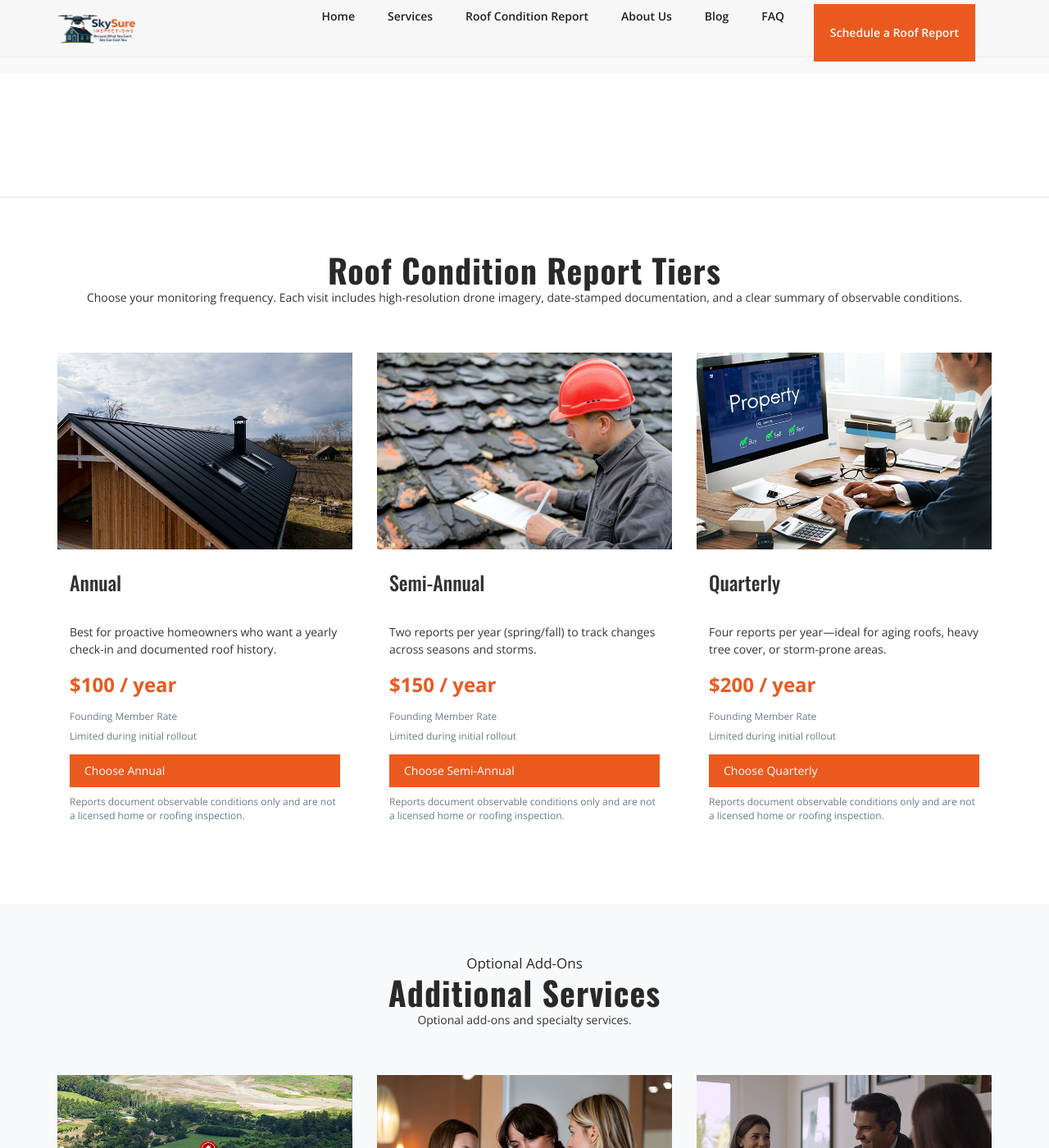
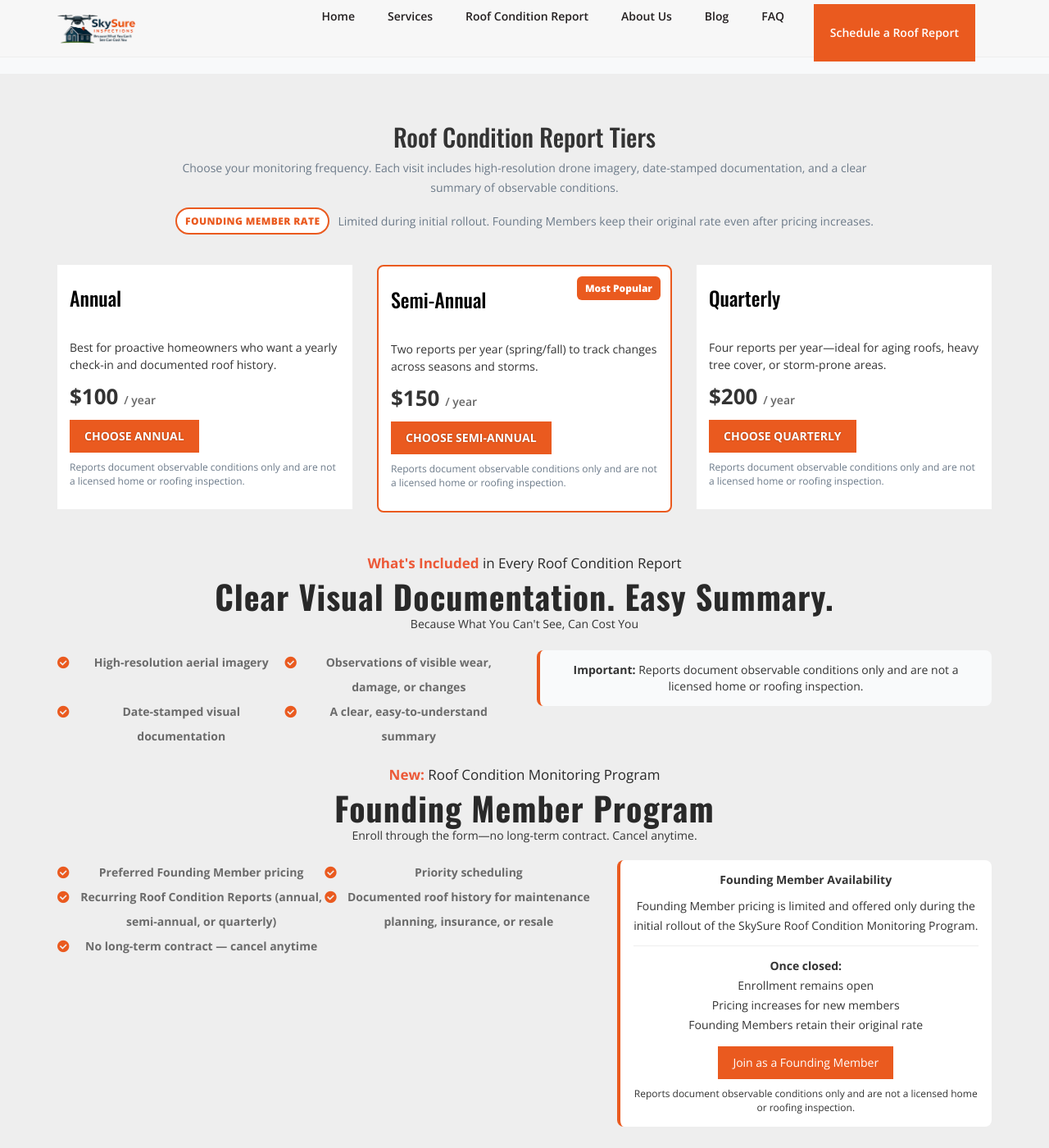
Before and after one commit to ahdworsky/Test, a Jekyll site: the page index.html, which Jekyll copies as it is, in a window 1280 px wide and 1400 px high, scrolled down 525 px. Shown: the whole window at 82% size. Built offline with Jekyll 4.4.1, drawn with Linux system fonts in a browser that asks for light colours; nearby versions of some CDN libraries; library files that are not in the unit come from our copies; some of the changed text lies outside the part shown.

Commit message:
Add files via upload

```diff
--- a/index.html
+++ b/index.html
@@ -468,108 +468,156 @@ body.noscroll{overflow:hidden!important;}
 </div>
 </section>
 
-<!--Roof Condition Report Tiers start-->
-<div id="services" style="padding: 60px 0; background: white; margin-top: 150px; border-top: 1px solid #e0e0e0;">
+<div class="service-wrap" id="services">
 <div class="container">
-<div class="title">
-  <span></span>
-  <h2 style="margin-top:6px;">Roof Condition Report Tiers</h2>
-  <p>Choose your monitoring frequency. Each visit includes high-resolution drone imagery, date-stamped documentation, and a clear summary of observable conditions.</p>
+<h2>Roof Condition Report <span>Tiers</span></h2>
+<p class="sub" style="max-width:860px;margin:0 auto 12px;color:#6c7a89;">Choose your monitoring frequency. Each visit includes high-resolution drone imagery, date-stamped documentation, and a clear summary of observable conditions.</p>
+<div class="founding-inline"><span class="founding-badge">Founding Member Rate</span><span class="founding-text">Limited during initial rollout. Founding Members keep their original rate even after pricing increases.</span></div>
+<ul class="row serviceList tierList">
+  <li class="report-card col-md-4 col-sm-6" tabindex="0">
+    <div class="service-details tier-card">
+      <h3><a href="javascript:void(0)">Annual</a></h3>
+      <p>Best for proactive homeowners who want a yearly check-in and documented roof history.</p>
+      <p class="tier-price"><b>$100</b> <span class="tier-cycle">/ year</span></p>
+      <div class="readmore"><a class="js-open-appt" href="#" data-service="Annual Roof Condition Report (Founding Member Rate)">Choose Annual</a></div>
+      <p class="disclaimer-mini">Reports document observable conditions only and are not a licensed home or roofing inspection.</p>
     </div>
+  </li>
 
-<div class="row">
-  <div class="col-md-4">
-    <ul class="serviceList">
-      <li class="report-card">
-        <div class="service-image"><img class="ri" loading="lazy" alt="Annual Roof Condition Report" src="images/one.jpg"/ data-src="images/one.jpg"></div>
-        <div class="service-details">
-          <h3>Annual</h3>
-          <p>Best for proactive homeowners who want a yearly check-in and documented roof history.</p>
-          <p style="font-size: 24px; font-weight: 700; color: #ea5a1f; margin: 15px 0;">$100 / year</p>
-          <p style="font-size: 12px; color: #6c7a89;">Founding Member Rate<br>Limited during initial rollout</p>
-          <a class="js-open-appt" href="#">Choose Annual</a>
+  <li class="report-card col-md-4 col-sm-6" tabindex="0">
+    <div class="service-details tier-card tier-popular">
+      <div class="tier-badge">Most Popular</div>
+      <h3><a href="javascript:void(0)">Semi-Annual</a></h3>
+      <p>Two reports per year (spring/fall) to track changes across seasons and storms.</p>
+      <p class="tier-price"><b>$150</b> <span class="tier-cycle">/ year</span></p>
+      <div class="readmore"><a class="js-open-appt" href="#" data-service="Semi-Annual Roof Condition Report (Founding Member Rate)">Choose Semi-Annual</a></div>
+      <p class="disclaimer-mini">Reports document observable conditions only and are not a licensed home or roofing inspection.</p>
+    </div>
+  </li>
+
+  <li class="report-card col-md-4 col-sm-6" tabindex="0">
+    <div class="service-details tier-card">
+      <h3><a href="javascript:void(0)">Quarterly</a></h3>
+      <p>Four reports per year—ideal for aging roofs, heavy tree cover, or storm-prone areas.</p>
+      <p class="tier-price"><b>$200</b> <span class="tier-cycle">/ year</span></p>
+      <div class="readmore"><a class="js-open-appt" href="#" data-service="Quarterly Roof Condition Report (Founding Member Rate)">Choose Quarterly</a></div>
       <p class="disclaimer-mini">Reports document observable conditions only and are not a licensed home or roofing inspection.</p>
     </div>
   </li>
 </ul>
+
+<!-- What's Included + Founding Members -->
+<section class="included-wrap" id="included" style="padding:25px 0 10px 0;">
+  <div class="title" style="margin-bottom:20px;">
+    <span><strong>What's Included</strong> in Every Roof Condition Report</span>
+    <h2 style="margin-top:6px;">Clear Visual Documentation. Easy Summary.</h2>
+    <p>Because What You Can't See, Can Cost You</p>
   </div>
-  <div class="col-md-4">
-    <ul class="serviceList">
-      <li class="report-card">
-        <div class="service-image"><img class="ri" loading="lazy" src="images/two.jpg" alt="Semi-Annual Roof Condition Report"/ data-src="images/two.jpg"></div>
+
+  <div class="row">
+    <div class="col-md-6">
+      <ul class="about-service" style="margin-top:0;">
+        <li>High-resolution aerial imagery</li>
+        <li>Observations of visible wear, damage, or changes</li>
+        <li>Date-stamped visual documentation</li>
+        <li>A clear, easy-to-understand summary</li>
+      </ul>
+    </div>
+    <div class="col-md-6">
+      <div class="notice-box">
+        <strong>Important:</strong>
+        Reports document observable conditions only and are not a licensed home or roofing inspection.
+      </div>
+    </div>
+  </div>
+</section>
+
+<section id="founding" style="padding:10px 0 30px 0;">
+  <div class="title" style="margin-bottom:18px;">
+    <span><strong>New:</strong> Roof Condition Monitoring Program</span>
+    <h2 style="margin-top:6px;">Founding Member Program</h2>
+    <p>Enroll through the form—no long-term contract. Cancel anytime.</p>
+  </div>
+
+  <div class="row">
+    <div class="col-md-7">
+      <ul class="about-service" style="margin-top:0;">
+        <li>Preferred Founding Member pricing</li>
+        <li>Priority scheduling</li>
+        <li>Recurring Roof Condition Reports (annual, semi-annual, or quarterly)</li>
+        <li>Documented roof history for maintenance planning, insurance, or resale</li>
+        <li>No long-term contract — cancel anytime</li>
+      </ul>
+    </div>
+    <div class="col-md-5">
+      <div class="notice-box" style="background:#fff;">
+        <strong>Founding Member Availability</strong>
+        <p style="margin-top:10px;">
+          Founding Member pricing is limited and offered only during the initial rollout of the SkySure Roof Condition Monitoring Program.
+        </p>
+        <hr style="margin:12px 0;">
+        <p style="margin:0;">
+          <strong>Once closed:</strong><br>
+          Enrollment remains open<br>
+          Pricing increases for new members<br>
+          Founding Members retain their original rate
+        </p>
+        <div style="margin-top:14px;">
+          <a class="js-open-appt" href="#" data-service="Founding Member Program (Need help choosing)">Join as a Founding Member</a>
+        </div>
+        <p class="disclaimer-mini" style="margin-top:10px;">
+          Reports document observable conditions only and are not a licensed home or roofing inspection.
+        </p>
+      </div>
+    </div>
+  </div>
+</section>
+<h2 style="margin-top:40px;">Additional <span>Services</span></h2>
+<p class="sub" style="max-width:860px;margin:0 auto 20px;color:#6c7a89;">Optional add-ons and specialty services.</p>
+<ul class="row serviceList second">
+<li class="report-card col-md-4 col-sm-6" data-action="video" data-src="images/LandSurveyFinal.mp4" tabindex="0">
+<div class="service-image"><img class="ri" loading="lazy" alt="Land Survey Flyover preview" src="images/five.jpg"/ data-src="images/five.jpg">
+<div class="hoverlink">
+<div class="icon"><a href="javascript:void(0)"><i aria-hidden="true" class="fa fa-link"></i></a><span class="tap">Tap to view</span></div>
+</div>
+<span aria-hidden="true" class="hoverhint"><span class="click">Click to view</span></span></div>
 <div class="service-details">
-          <h3>Semi-Annual</h3>
-          <p>Two reports per year (spring/fall) to track changes across seasons and storms.</p>
-          <p style="font-size: 24px; font-weight: 700; color: #ea5a1f; margin: 15px 0;">$150 / year</p>
-          <p style="font-size: 12px; color: #6c7a89;">Founding Member Rate<br>Limited during initial rollout</p>
-          <a class="js-open-appt" href="#">Choose Semi-Annual</a>
-          <p class="disclaimer-mini">Reports document observable conditions only and are not a licensed home or roofing inspection.</p>
+<h3><a href="javascript:void(0)" onclick="event.stopPropagation(); return false;">Land Survey Flyover</a></h3>
+<p>Visualize property lines, terrain, and boundaries for undeveloped or large parcels.</p>
+<p><b>Quote Required</b></p>
+<!-- <div class="readmore"><a href="#">Read More</a></div> -->
 </div>
 </li>
-    </ul>
+<li class="report-card col-md-4 col-sm-6" data-action="image" data-src="images/insurance-claim.png" tabindex="0">
+<div class="service-image"><img class="ri" loading="lazy" src="images/six.jpg" alt="Insurance claim documentation preview"/ data-src="images/six.jpg">
+<div class="hoverlink">
+<div class="icon"><a href="javascript:void(0)"><i aria-hidden="true" class="fa fa-link"></i></a><span class="tap">Tap to view</span></div>
 </div>
-  <div class="col-md-4">
-    <ul class="serviceList">
-      <li class="report-card">
-        <div class="service-image"><img class="ri" loading="lazy" src="images/three.jpg" alt="Quarterly Roof Condition Report"/ data-src="images/three.jpg"></div>
+<span aria-hidden="true" class="hoverhint"><span class="click">Click to view</span></span></div>
 <div class="service-details">
-          <h3>Quarterly</h3>
-          <p>Four reports per year—ideal for aging roofs, heavy tree cover, or storm-prone areas.</p>
-          <p style="font-size: 24px; font-weight: 700; color: #ea5a1f; margin: 15px 0;">$200 / year</p>
-          <p style="font-size: 12px; color: #6c7a89;">Founding Member Rate<br>Limited during initial rollout</p>
-          <a class="js-open-appt" href="#">Choose Quarterly</a>
-          <p class="disclaimer-mini">Reports document observable conditions only and are not a licensed home or roofing inspection.</p>
+<h3><a href="javascript:void(0)" onclick="event.stopPropagation(); return false;">Insurance Claim Documentation</a></h3>
+<p>Capture detailed roof damage imagery to support faster, smoother claim resolution.</p>
+<p><b>$150 Flat Rate</b></p>
+<!-- <div class="readmore"><a href="#">Read More</a></div> -->
+</div>
+</li>
+<li class="report-card col-md-4 col-sm-6" data-action="image" data-src="images/realtor-addon.png" tabindex="0">
+<div class="service-image"><img class="ri" loading="lazy" src="images/four.jpg" alt="Realtor marketing add-on preview"/ data-src="images/four.jpg">
+<div class="hoverlink">
+<div class="icon"><a href="javascript:void(0)"><i aria-hidden="true" class="fa fa-link"></i></a><span class="tap">Tap to view</span></div>
+</div>
+<span aria-hidden="true" class="hoverhint"><span class="click">Click to view</span></span></div>
+<div class="service-details">
+<h3><a href="javascript:void(0)" onclick="event.stopPropagation(); return false;">Realtor Marketing Add-On</a></h3>
+<p>Aerial footage to elevate your listing with dramatic views and visual clarity.</p>
+<p><b>$50 Add-On</b></p>
+<!-- <div class="readmore"><a href="#">Read More</a></div> -->
 </div>
 </li>
 </ul>
 </div>
 </div>
-</div>
-</div>
-<!--Roof Condition Report Tiers end-->
-
-<!--Additional Services start-->
-<div style="padding: 60px 0; background: #f8f9fa;">
-<div class="container">
-<div class="title">
-  <span>Optional Add-Ons</span>
-  <h2>Additional Services</h2>
-  <p>Optional add-ons and specialty services.</p>
-</div>
-
-<div class="row">
-  <ul class="serviceList">
-    <li class="report-card col-md-4 col-sm-6" data-action="video" data-src="videos/LandSurveyFinal.mp4" tabindex="0">
-      <div class="service-image"><img class="ri" loading="lazy" alt="Land Survey Flyover" src="images/five.jpg" data-src="images/five.jpg"/></div>
-      <div class="service-details">
-        <h3>Land Survey Flyover</h3>
-        <p>Visualize property lines, terrain, and boundaries for undeveloped or large parcels.</p>
-        <p style="color: #0e1f2f; font-weight: 600;">Quote Required</p>
-      </div>
-    </li>
-
-    <li class="report-card col-md-4 col-sm-6" data-action="image" data-src="images/insurance-claim.png" tabindex="0">
-      <div class="service-image"><img class="ri" loading="lazy" alt="Insurance Claim Documentation" src="images/six.jpg" data-src="images/six.jpg"/></div>
-      <div class="service-details">
-        <h3>Insurance Claim Documentation</h3>
-        <p>Capture detailed roof damage imagery to support faster, smoother claim resolution.</p>
-        <p style="color: #0e1f2f; font-weight: 600;">$150 Flat Rate</p>
-      </div>
-    </li>
-
-    <li class="report-card col-md-4 col-sm-6" data-action="image" data-src="images/realtor-addon.png" tabindex="0">
-      <div class="service-image"><img class="ri" loading="lazy" alt="Realtor Marketing Add-On" src="images/four.jpg" data-src="images/four.jpg"/></div>
-      <div class="service-details">
-        <h3>Realtor Marketing Add-On</h3>
-        <p>Aerial footage to elevate your listing with dramatic views and visual clarity.</p>
-        <p style="color: #0e1f2f; font-weight: 600;">$50 Add-On</p>
-      </div>
-    </li>
-  </ul>
-</div>
-</div>
-</div>
-<!--Additional Services end-->
+<!--service end-->
 <div class="about-wrap" id="about">
 <div class="container">
 <div class="row align-items-center">
```
Lines whose indentation alone changed are shown as unchanged.
